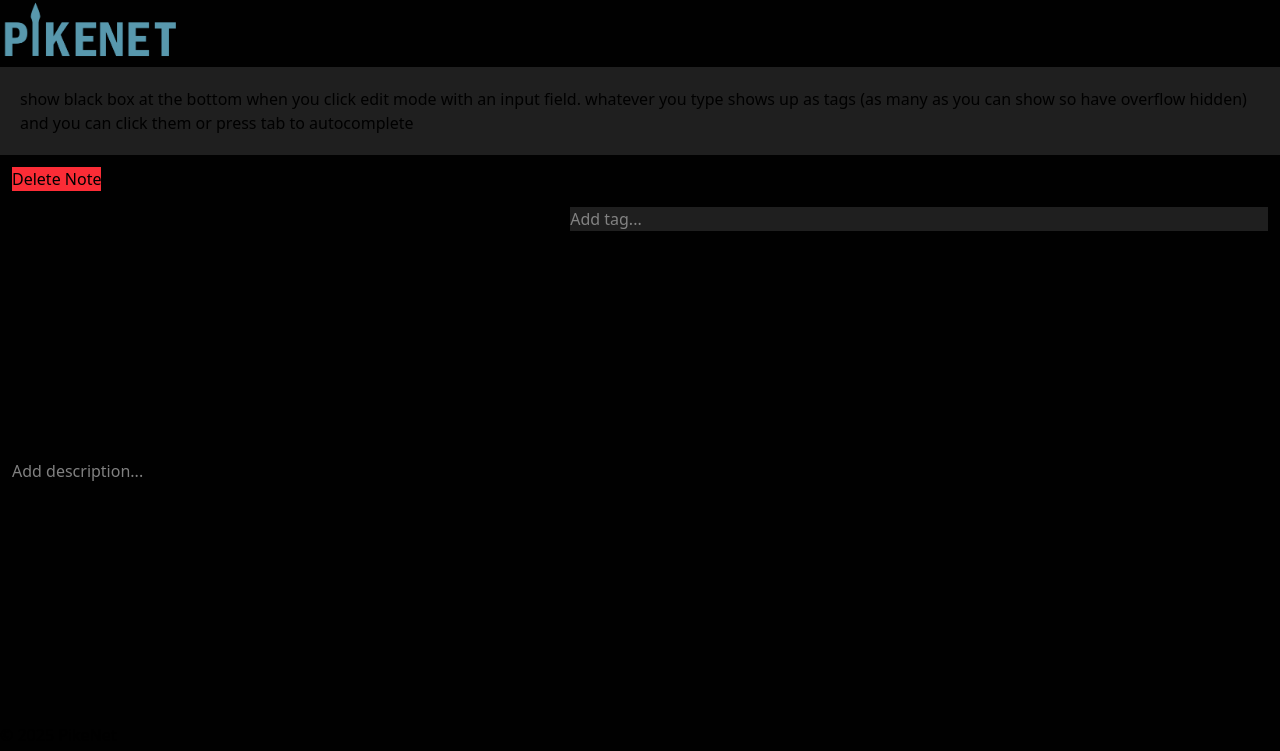
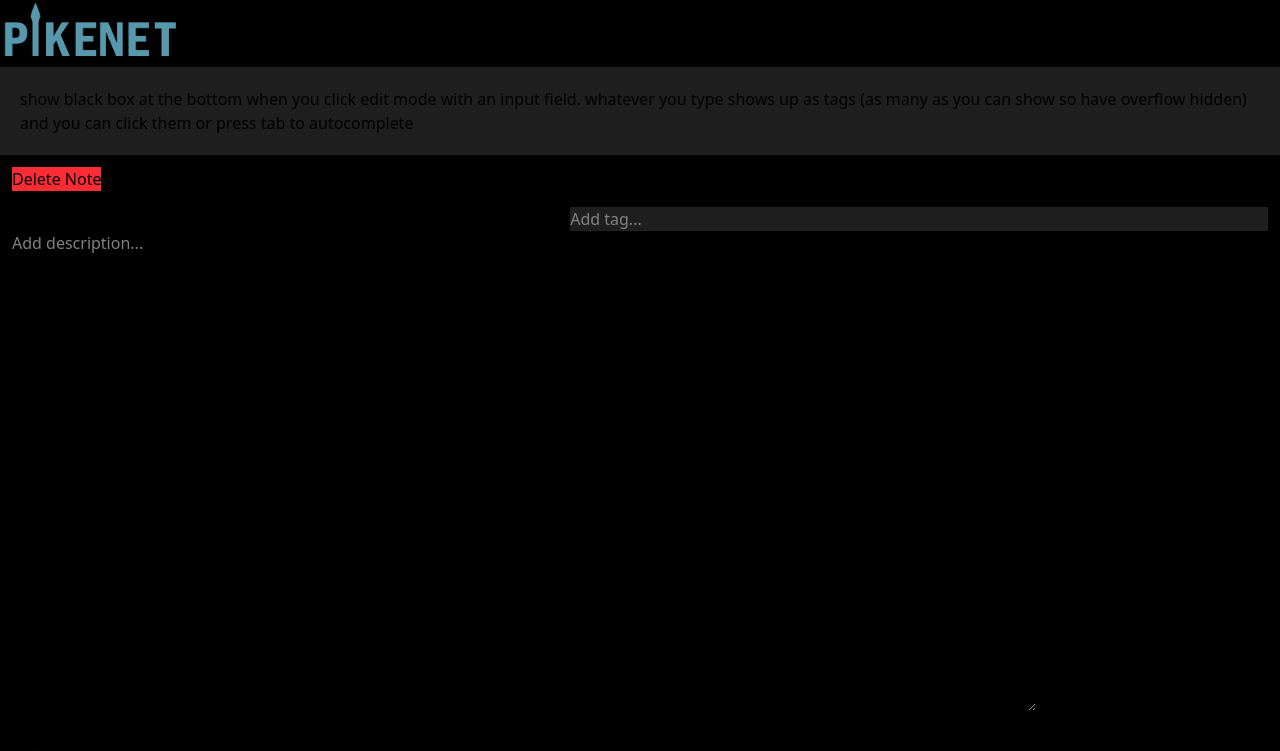
Before and after one commit to GearedMountain/ThePikeNet, a Flask app: template pikenet/webapps/intelstack/templates/show-note.html in a window 1280 px wide. Shown: the top 751 px of the page. Run offline with Flask 3, Linux system fonts and the light colour scheme; the template is opened without the code that fills it, so the values that code supplies are empty.

Commit message:
textarea

```diff
--- a/pikenet/webapps/intelstack/templates/show-note.html
+++ b/pikenet/webapps/intelstack/templates/show-note.html
@@ -43,7 +43,7 @@
         </div>
 
         <div id="note-description" class="text-white">
-            <input id="description-field" class="h-[60vh] w-[80vw]" placeholder="Add description..."/>
+            <textarea id="description-field" class="h-[60vh] w-[80vw] mx-auto" placeholder="Add description..."></textarea>
 
         </div>
 
```
